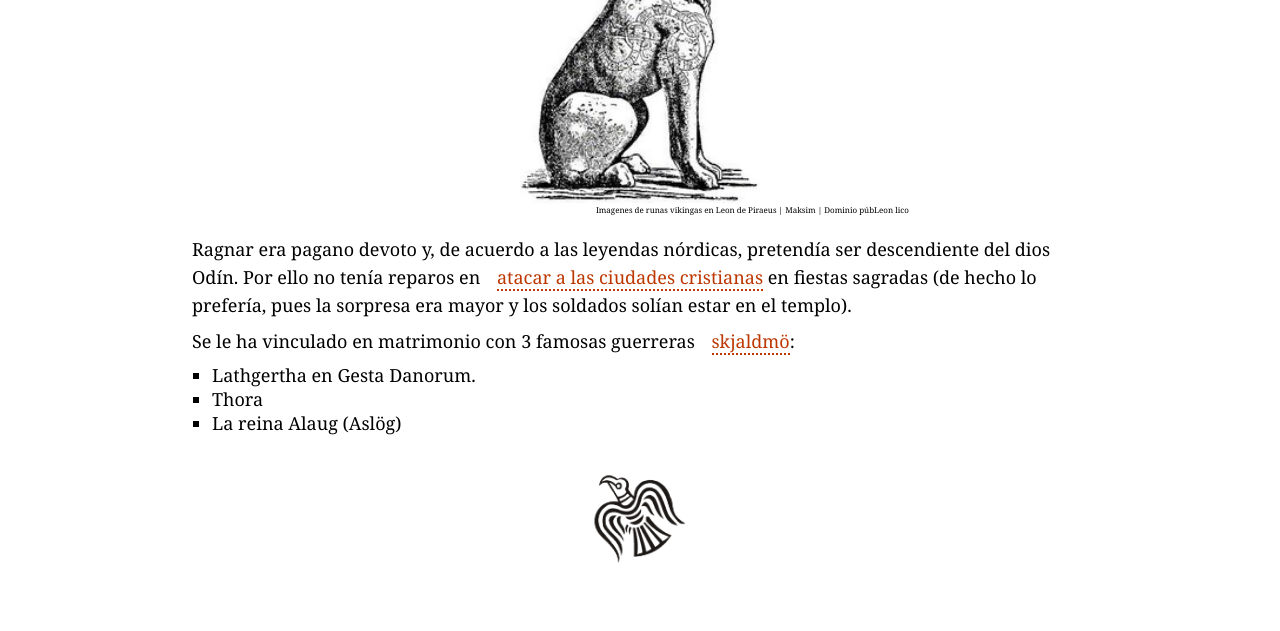
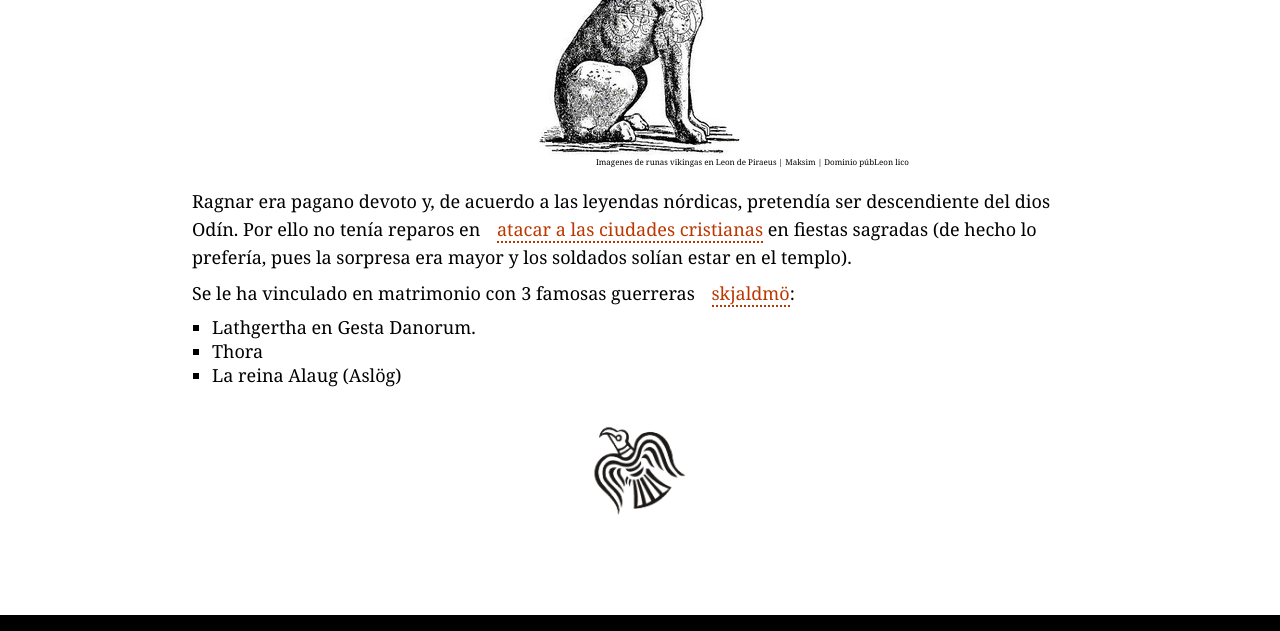
Before and after one commit to schartun/01.PEC1_DesarrolloWeb, a website built with Parcel: page src/vida.html in a window 1280 px wide. Shown: the part 1168-1799 px from the top of the page. Built offline with nearby package versions, Linux system fonts and the light colour scheme; a web font is replaced by a local one.

Commit message:
relocate img rules in css

```diff
--- a/src/css/footer.scss
+++ b/src/css/footer.scss
@@ -36,6 +36,7 @@ footer {
 // Reglas para modificar propiedades a pantallas mayores a 769px
 @media (min-width: 769px) {
   footer {
+    padding-top: 1.2rem;
     p,
     .footer-menu ul li a {
       font-size: 1.1rem;
--- a/src/css/layout.scss
+++ b/src/css/layout.scss
@@ -7,6 +7,11 @@
 // Reglas de section A
 .sectionA {
   width: 100%;
+
+  img {
+    width: 100%;
+    object-fit: cover;
+  }
 
   figure {
     width: 100%;
@@ -66,7 +71,6 @@
 
   img {
     display: block;
-    max-width: 240px;
     margin: 0 auto;
   }
 
@@ -103,6 +107,7 @@ ul.indice {
       height: 5rem;
       margin: 0;
       border-radius: 50px;
+      object-fit: cover;
     }
 
     a {
@@ -115,8 +120,11 @@ ul.indice {
 // Reglas de section c
 // Regla para imagen resolution sitching DDP, que mantiene un 10% de su ancho
 .sectionC {
-  width: 10%;
-  margin: 0 auto;
+  img {
+    display: block;
+    margin: 0 auto;
+    width: 10%;
+  }
 }
 
 // Reglas para modificar propiedades a pantallas mayores a 769px
@@ -140,8 +148,3 @@ complemento instalado por nmp
 .swiper {
   width: 100%;
 }
-
-img {
-  width: 100%;
-  object-fit: cover;
-}
```
Also changed, not shown: 2 other files.
